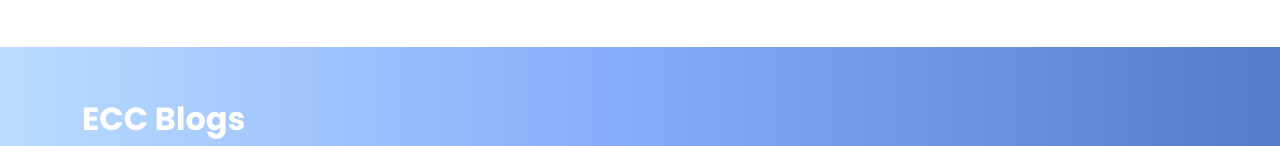
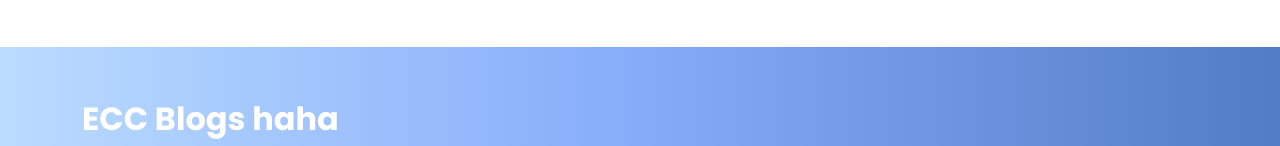
Before and after one commit to alutom2002/ECC, a plain HTML site: page ECC-contact/contact.html in a window 1280 px wide. Shown: the part 803-949 px from the top of the page. Drawn offline with nearby package versions, Linux system fonts and the light colour scheme.

Commit message:
Test git

```diff
--- a/ECC-contact/contact.html
+++ b/ECC-contact/contact.html
@@ -108,7 +108,7 @@
                 <div class="row">
                     <div class="col-md-12">
                         <div class="sub-title-2 fw">
-                            ECC Blogs
+                            ECC Blogs haha
                         </div>
                     </div>
                     <div class="col-md-6" style="margin-top: 15px">
```
